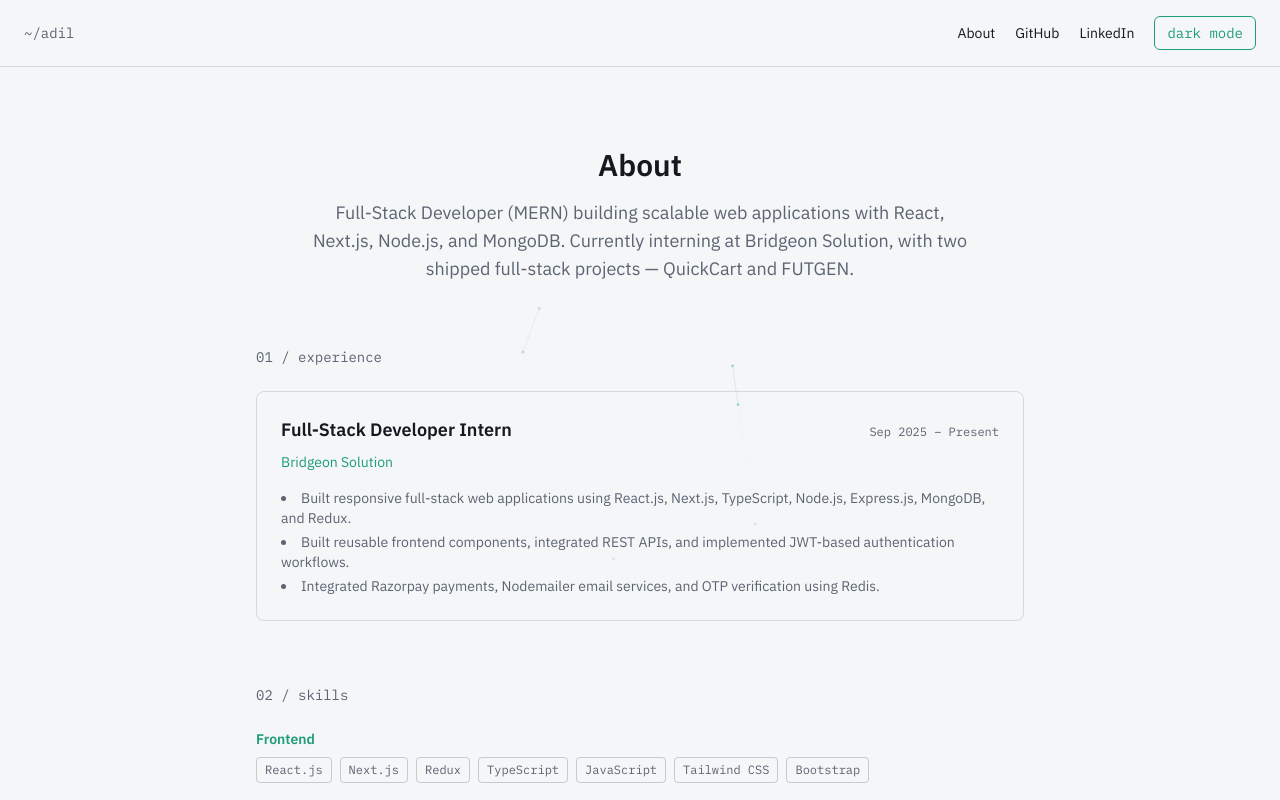
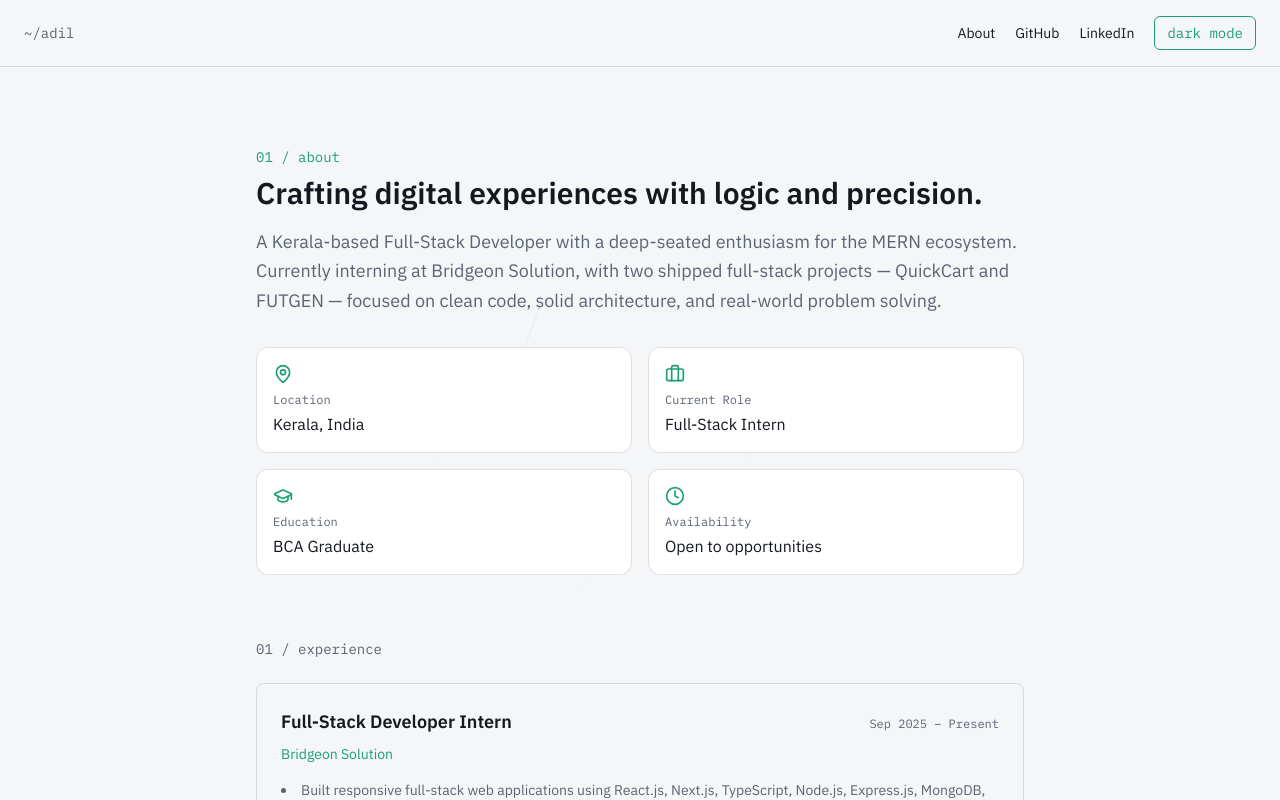
Before and after one commit to adil2133-git/portfolio-website, a Next.js app: page /about in a window 1280 px wide. Shown: the top 800 px of the page. Built offline with nearby package versions, Linux system fonts and the light colour scheme.

Commit message:
about section updated

```diff
--- a/app/about/page.tsx
+++ b/app/about/page.tsx
@@ -1,18 +1,39 @@
+import { MapPin, Briefcase, GraduationCap, Clock } from "lucide-react";
 import { experience } from "@/lib/experience";
 import { skills } from "@/lib/skills";
 
 export default function About() {
   return (
     <main className="flex flex-col items-center gap-16 px-6 py-20">
-      <section className="max-w-2xl flex flex-col gap-4 text-center">
-        <h1 className="text-3xl font-semibold">About</h1>
-        <p className="text-lg text-muted">
-          Full-Stack Developer (MERN) building scalable web applications with
-          React, Next.js, Node.js, and MongoDB. Currently interning at
-          Bridgeon Solution, with two shipped full-stack projects — QuickCart
-          and FUTGEN.
-        </p>
-      </section>
+      <section className="w-full max-w-3xl flex flex-col gap-8">
+  <div>
+    <h2 className="font-mono text-sm text-accent mb-2">01 / about</h2>
+    <h1 className="text-3xl font-semibold mb-4">
+      Crafting digital experiences with logic and precision.
+    </h1>
+    <p className="text-lg text-muted leading-relaxed">
+      A Kerala-based Full-Stack Developer with a deep-seated enthusiasm for
+      the MERN ecosystem. Currently interning at Bridgeon Solution, with two
+      shipped full-stack projects — QuickCart and FUTGEN — focused on clean
+      code, solid architecture, and real-world problem solving.
+    </p>
+  </div>
+
+  <div className="grid grid-cols-2 gap-4">
+    {[
+      { icon: MapPin, label: "Location", value: "Kerala, India" },
+      { icon: Briefcase, label: "Current Role", value: "Full-Stack Intern" },
+      { icon: GraduationCap, label: "Education", value: "BCA Graduate" },
+      { icon: Clock, label: "Availability", value: "Open to opportunities" },
+    ].map((item) => (
+      <div key={item.label} className="p-4 bg-surface border border-muted/20 rounded-xl">
+        <item.icon size={20} className="text-accent mb-2" />
+        <div className="font-mono text-xs text-muted mb-1">{item.label}</div>
+        <div className="text-foreground">{item.value}</div>
+      </div>
+    ))}
+  </div>
+</section>
 
       <section className="w-full max-w-3xl flex flex-col gap-6">
         <h2 className="font-mono text-sm text-muted">01 / experience</h2>
```
